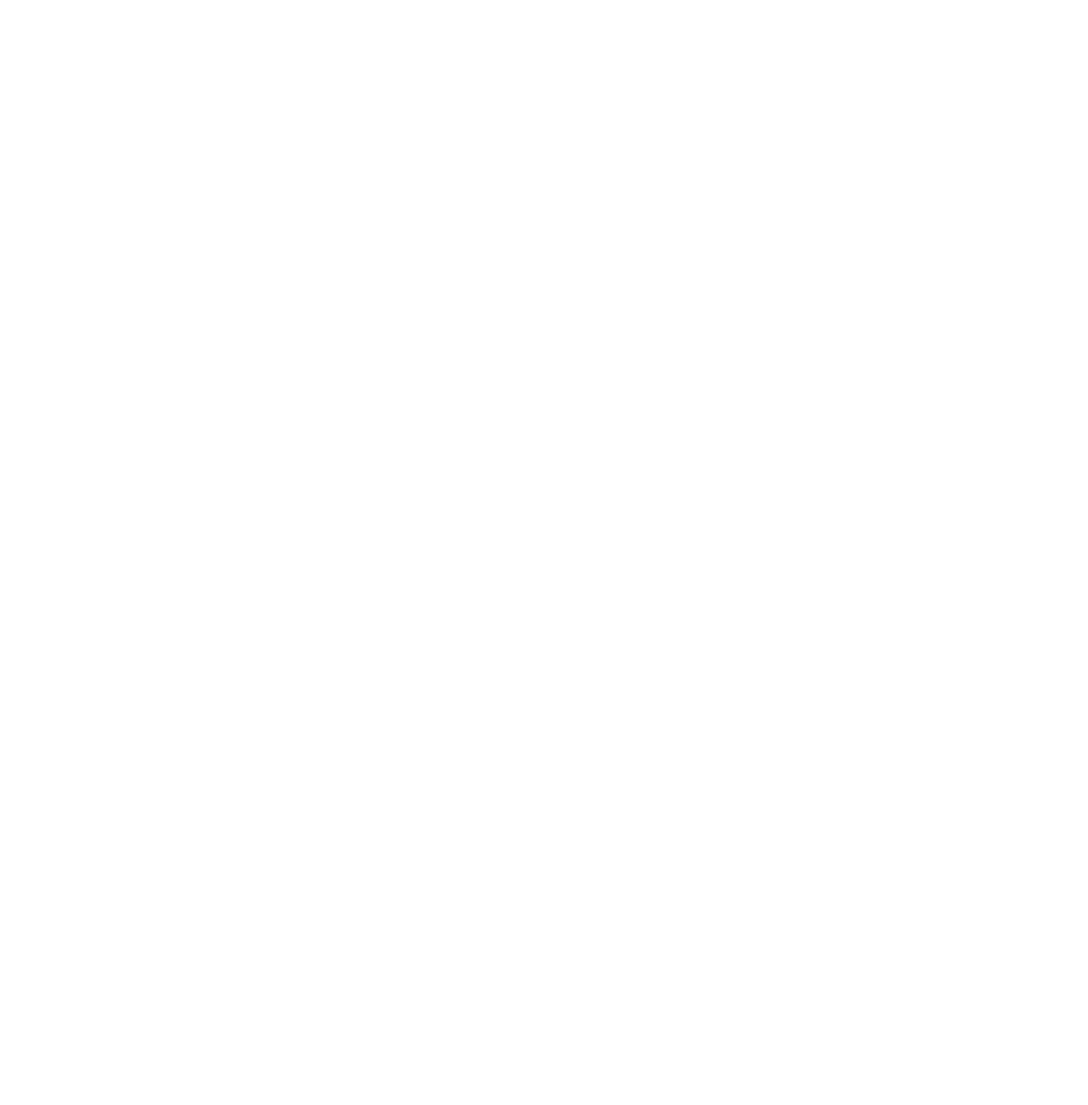
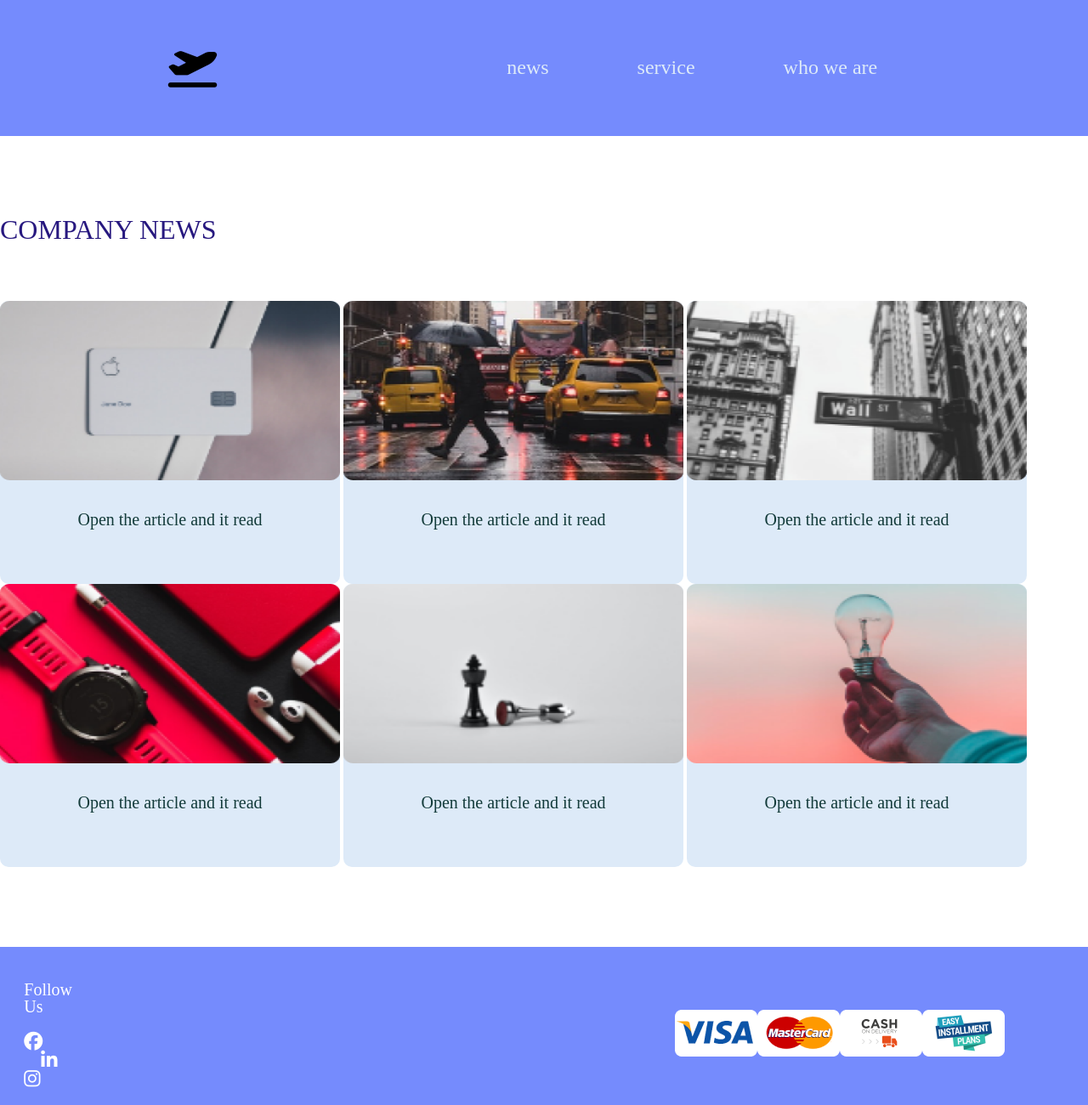
Before and after one commit to gaga-chituashvili/homework_6, a plain HTML site: page index.html in a window 1280 px wide. Shown: the whole page at 85% size. Before the commit the page ends 800 px from the top, so only its background shows below. Drawn offline with Linux system fonts and the light colour scheme.

Commit message:
homework_6

```diff
--- a/css/style.css
+++ b/css/style.css
@@ -1,18 +1,54 @@
+/*dasamtavrebelia*/
+
 /*container*/
+
 .container{
-
-   width:(100%, 1440px);
+   width: min(100%, 1440px);
    margin: auto;
 }
 
-
-/*header/*
+/*header*/
 
 
+.header{
+   height: 160px;
+   margin: auto;
+   background-color: #758BFD;
+   display: flex;
+   justify-content: center;
+   align-items: center;
+   padding: 57px 98px;
 
+}
 
+.header_icon{
+   font-size: 46px;
+   margin-right: 291px;
+}
+.header_div{
+   border-radius: 10px;
+   background-color: #FFFFFF;
+   border-width: 10px;
+}
 
+.header-nav{
+   width: 393px;
+   display: flex;
+}
 
+.header_li{
+   display: inline-block;
+}
+
+.header_a{
+   font-family: Ubuntu;
+   font-size: 24px;
+   font-weight: 500;
+   line-height: 27.58px;
+   margin-inline: 50px;
+   color: #DDEAF8;
+
+}
 
 
 
@@ -25,9 +61,48 @@
 
 /*section*/
 
+.section{
+   width: ( 1244 / 1440 * 100% );
+   display: flex;
+   display: inline-block;
+   flex-wrap: wrap;
+   margin: 94px auto;
+   column-gap: 22px;
+   row-gap: 51px;
+}
 
+.section_title{
+   font-family: Ubuntu;
+   font-size: 32px;
+   color: #27187F;
+   vertical-align: top;
+   margin-bottom: 68px;
+}
 
+.article{
+   width: 400px;
+   height: 333px;
+   background-color: #DDEAF8;
+   display: flex;
+   justify-content: space-around;
+   display: inline-block;
+   column-gap: 22px;
+   border-radius: 10px;
 
+}
+
+.section_img{
+   width: 100%;
+   height: 211px;
+   object-position: center;
+}
+
+.article_text{
+   font-size: 20px;
+   color: #133B3A;
+   text-align: center;
+   margin-top: 33px;
+}
 
 
 
@@ -37,3 +112,41 @@
 
 
 /*footer*/
+
+.footer{
+   height: 239px;
+   display: flex;
+   padding: 75px 98px 109px;
+   justify-content: space-around;
+   align-items: center;
+   justify-content: flex-end;
+   background-color: #758BFD;
+}
+
+.footer_section{
+   display: flex;
+}
+
+
+.icon_section{
+   width: 114px;
+}
+
+.icon_title{
+   font-size: 20px;
+   color: #FFFFFF;
+   vertical-align: top;
+   margin-bottom: 20px;
+}
+
+.footer_nav_icon{
+   font-size: 22px;
+   color: #FFFFFF;
+}
+
+.icon_section{
+   margin-right: 709px;
+}
+.middle_a{
+   margin-inline: 20px;
+}
--- a/index.html
+++ b/index.html
@@ -1,12 +1,15 @@
 <!DOCTYPE html>
 <html lang="en">
+
 <head>
     <meta charset="UTF-8">
     <meta name="viewport" content="width=device-width, initial-scale=1.0">
     <title>Document</title>
     <link rel="stylesheet" href="css/reset.css">
+    <script src="https://kit.fontawesome.com/356d70d880.js" crossorigin="anonymous"></script>
     <link rel="stylesheet" href="css/style.css">
 </head>
+
 <body>
 
 
@@ -18,17 +21,29 @@
 
         <header class="header">
 
+
+            <a href="index.html"><i class="fa-solid fa-plane-departure header_icon"></i></a>
+
+
             <nav class="header_nav">
 
                 <ul class="header_ul">
 
                     <li class="header_li">
 
+                        <a href="" class="header_a">news</a>
+
+                    </li>
+                    <li class="header_li middle_li">
+
+                        <a href="" class="header_a">service</a>
+
+
                     </li>
                     <li class="header_li">
 
-                    </li>
-                    <li class="header_li">
+                        <a href="" class="header_a">who we are</a>
+
 
                     </li>
 
@@ -51,6 +66,55 @@
 
         <section class="section">
 
+            <h1 class="section_title">
+
+                COMPANY NEWS
+
+            </h1>
+
+            <article class="article">
+
+                <img src="images/Rectangle 15.png" alt="" class="section_img">
+
+                <p class="article_text">Open the article and it read</p>
+
+            </article>
+            <article class="article">
+
+                <img src="images/Rectangle 14.png" alt="" class="section_img">
+
+                <p class="article_text">Open the article and it read</p>
+
+            </article>
+            <article class="article">
+
+                <img src="images/Rectangle 13.png" alt="" class="section_img">
+
+                <p class="article_text">Open the article and it read</p>
+
+            </article>
+            <article class="article">
+
+                <img src="images/Rectangle 12.png" alt="" class="section_img">
+
+                <p class="article_text">Open the article and it read</p>
+
+            </article>
+            <article class="article">
+
+                <img src="images/Rectangle 11.png" alt="" class="section_img">
+
+                <p class="article_text">Open the article and it read</p>
+
+            </article>
+            <article class="article">
+
+                <img src="images/Rectangle 10.png" alt="" class="section_img">
+
+                <p class="article_text">Open the article and it read</p>
+
+            </article>
+
 
 
 
@@ -63,6 +127,57 @@
 
 
         <footer class="footer">
+
+            <section class="icon_section">
+
+                <h1 class="icon_title">
+                    Follow Us
+
+
+                </h1>
+                <nav class="footer_nav">
+
+                    <a href="" class="footer_nav_a"><i class="fa-brands fa-facebook footer_nav_icon"></i></a>
+
+
+                    <a href="" class="footer_nav_a middle_a"> <i
+                            class="fa-brands fa-linkedin-in footer_nav_icon"></i></a>
+
+
+                    <a href="" class="footer_nav_a"><i class="fa-brands fa-instagram footer_nav_icon"></i></a>
+
+
+                </nav>
+
+
+
+            </section>
+
+            <section class="footer_section">
+
+
+                <a href="" class="footer_a">
+
+                    <img src="images/card1.png" alt="" class="footer_img"></a>
+
+                <a href="" class="footer_a">
+
+                    <img src="images/card2.png" alt="" class="footer_img"></a>
+
+                <a href="" class="footer_a">
+
+                    <img src="images/card3.png" alt="" class="footer_img"></a>
+
+                <a href="" class="footer_a">
+
+                    <img src="images/card4.png" alt="" class="footer_img"></a>
+
+
+            </section>
+
+
+
+
 
 
 
@@ -96,4 +211,5 @@
     </div>
 
 </body>
+
 </html>
```
Also changed, not shown: images/Rectangle 10.png (added), images/Rectangle 11.png (added), images/Rectangle 12.png (added), images/Rectangle 13.png (added), images/Rectangle 14.png (added), images/Rectangle 15.png (added), images/card1.png (added), images/card2.png (added), images/card3.png (added), images/card4.png (added), 2 other files.
